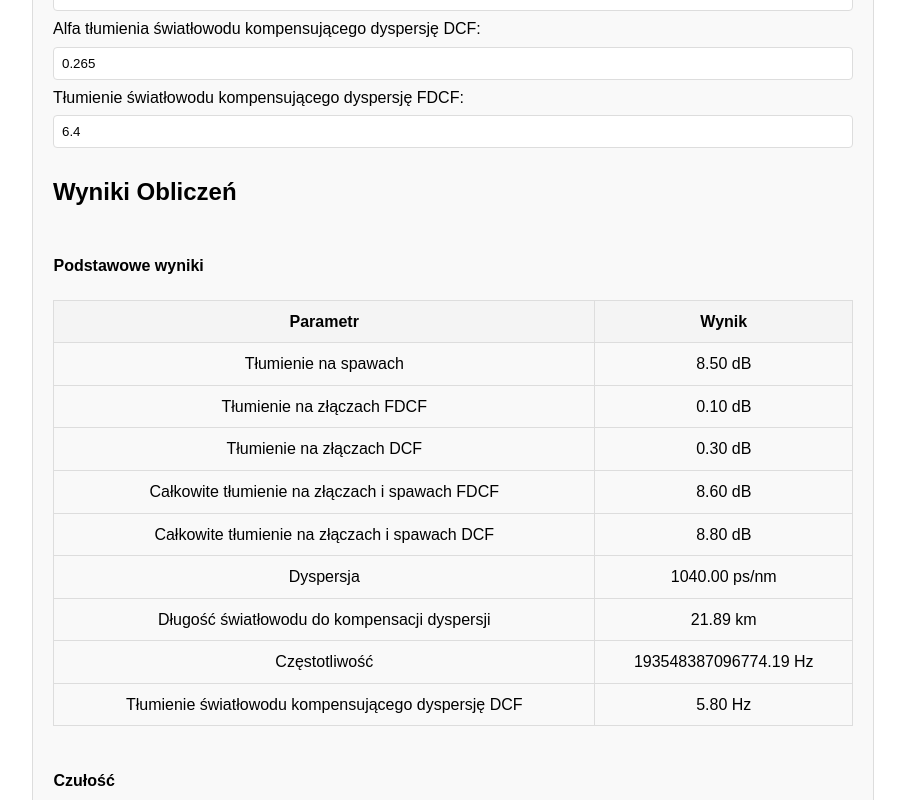
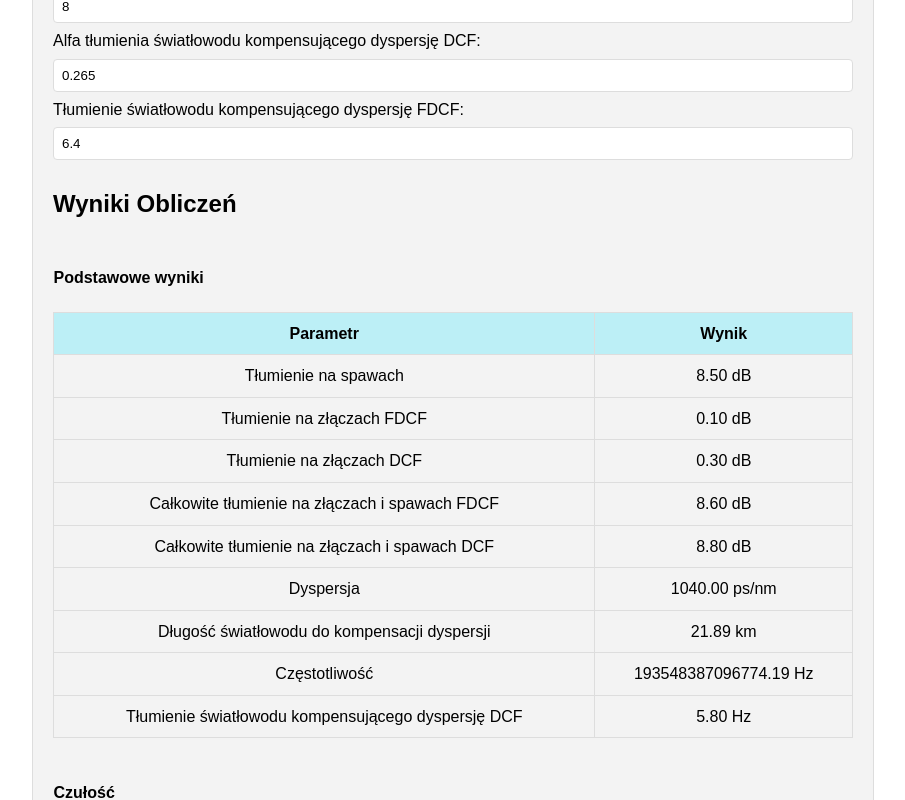
Before and after one commit to frogalo/transmision, a React (Create React App) app: page / in a window 1280 px wide. Shown: the part 2086-2886 px from the top of the page, without its empty margins (187-1092 px from the left). Built offline with nearby package versions, Linux system fonts and the light colour scheme.

Commit message:
slight color change

```diff
--- a/src/App.js
+++ b/src/App.js
@@ -3,11 +3,11 @@ import styled from 'styled-components';
 
 const Container = styled.div`
     padding: 20px;
+    margin: 12px auto;
     max-width: 800px;
-    margin: 0 auto;
     font-family: Arial, sans-serif;
     line-height: 1.6;
-    background-color: #f9f9f9;
+    background-color: rgba(204, 204, 204, 0.24);
     border: 1px solid #ddd;
     border-radius: 8px;
 `;
@@ -24,7 +24,7 @@ const Table = styled.table`
     }
 
     th {
-        background-color: #f4f4f4;
+        background-color: #bceff6;
         font-weight: bold;
     }
 `;
```
